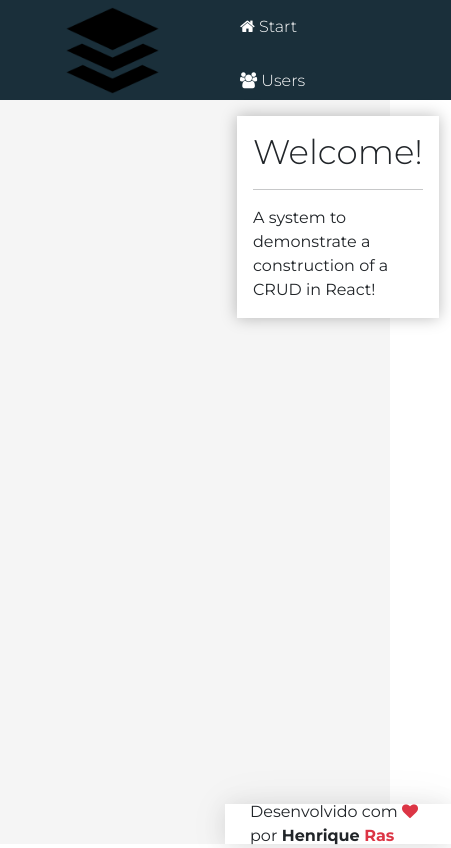
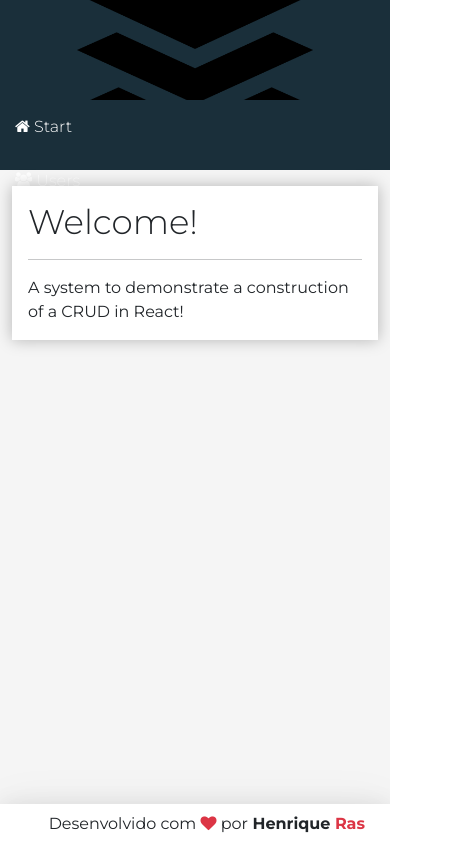
Before and after one commit to HenriqueRas1/crud-react, a React (Create React App) app in the folder frontend/: page / in a window 390 px wide. Shown: the whole page, 451 px wide, since content can reach past the window. Built offline with nearby package versions, Linux system fonts and the light colour scheme.

Commit message:
feat: addResponse

```diff
--- a/frontend/src/main/App.css
+++ b/frontend/src/main/App.css
@@ -3,12 +3,13 @@
 
     --logo-height: 100px;
     --header-height: 100px;
-    --aside-height: 225px;
+    --menu-top-height: 70px;
+    --aside-width: 225px;
     --footer-height: 40px;
 
     --shadow:
-    0 2px 23px 0 rgba(0, 0, 0, 0.1),
-    0 2px 49px 0 rgba(0, 0, 0, 0.06);
+        0 2px 23px 0 rgba(0, 0, 0, 0.1),
+        0 2px 49px 0 rgba(0, 0, 0, 0.06);
 }
 
 * {
@@ -16,15 +17,22 @@
     font-family: 'Montserrat', sans-serif;
 }
 
+/* Layout em Grid */
+
 .app {
-   margin: 0px;
-   display: grid;
-   grid-template-columns: var(--aside-height) 1fr;
-   grid-template-rows: var(--header-height) 1fr var(--footer-height);
-   grid-template-areas: "logo header" "menu content" "menu footer";
-   height: 100vh;
-   background-color: #f5f5f5;
-
+    margin: 0px;
+    display: grid;
+    grid-template-columns: var(--aside-width) 1fr;
+    grid-template-rows:
+        var(--header-height)
+        1fr
+        var(--footer-height);
+    grid-template-areas:
+        "logo header"
+        "menu content"
+        "menu footer";
+    height: 100vh;
+    background-color: #F5F5F5;
 }
 
 aside.logo {
@@ -35,7 +43,7 @@
     grid-area: header;
 }
 
-aside.menu {
+aside.menu-area {
     grid-area: menu;
 }
 
@@ -46,3 +54,35 @@
 footer.footer {
     grid-area: footer;
 }
+
+@media(max-width: 768px) {
+    .app {
+        grid-template-rows:
+            var(--header-height)
+            var(--menu-top-height)
+            1fr
+            var(--footer-height);
+        grid-template-columns: var(--aside-width) 1fr;
+        grid-template-areas:
+            "logo header"
+            "menu menu"
+            "content content"
+            "footer footer";
+    }
+}
+
+@media(max-width: 576px) {
+    .app {
+        grid-template-rows:
+            var(--logo-height)
+            var(--menu-top-height)
+            1fr
+            var(--footer-height);
+        grid-template-columns: 1fr;
+        grid-template-areas:
+            "logo"
+            "menu"
+            "content"
+            "footer";
+    }
+}
```
